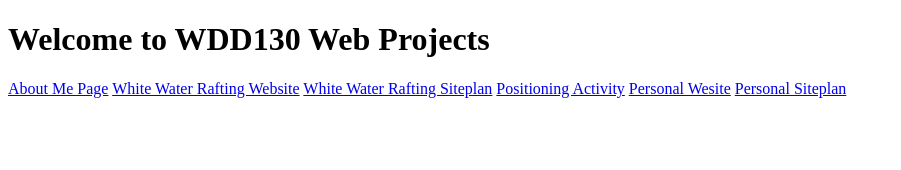
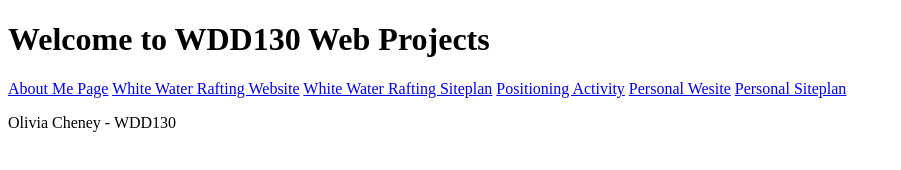
Before and after one commit to oliviacheney/WDD130, a plain HTML site: page index.html in a window 1280 px wide. Shown: the whole page, without its empty margins (0-901 px from the left). Drawn offline with Linux system fonts and the light colour scheme.

Commit message:
adding name and class title

```diff
--- a/index.html
+++ b/index.html
@@ -16,5 +16,6 @@
         <a href="#">Personal Wesite</a>
         <a href="#">Personal Siteplan</a>
     </nav>
+    <p>Olivia Cheney - WDD130</p>
 </body>
 </html>
```
Also changed, not shown: 1 other file.
